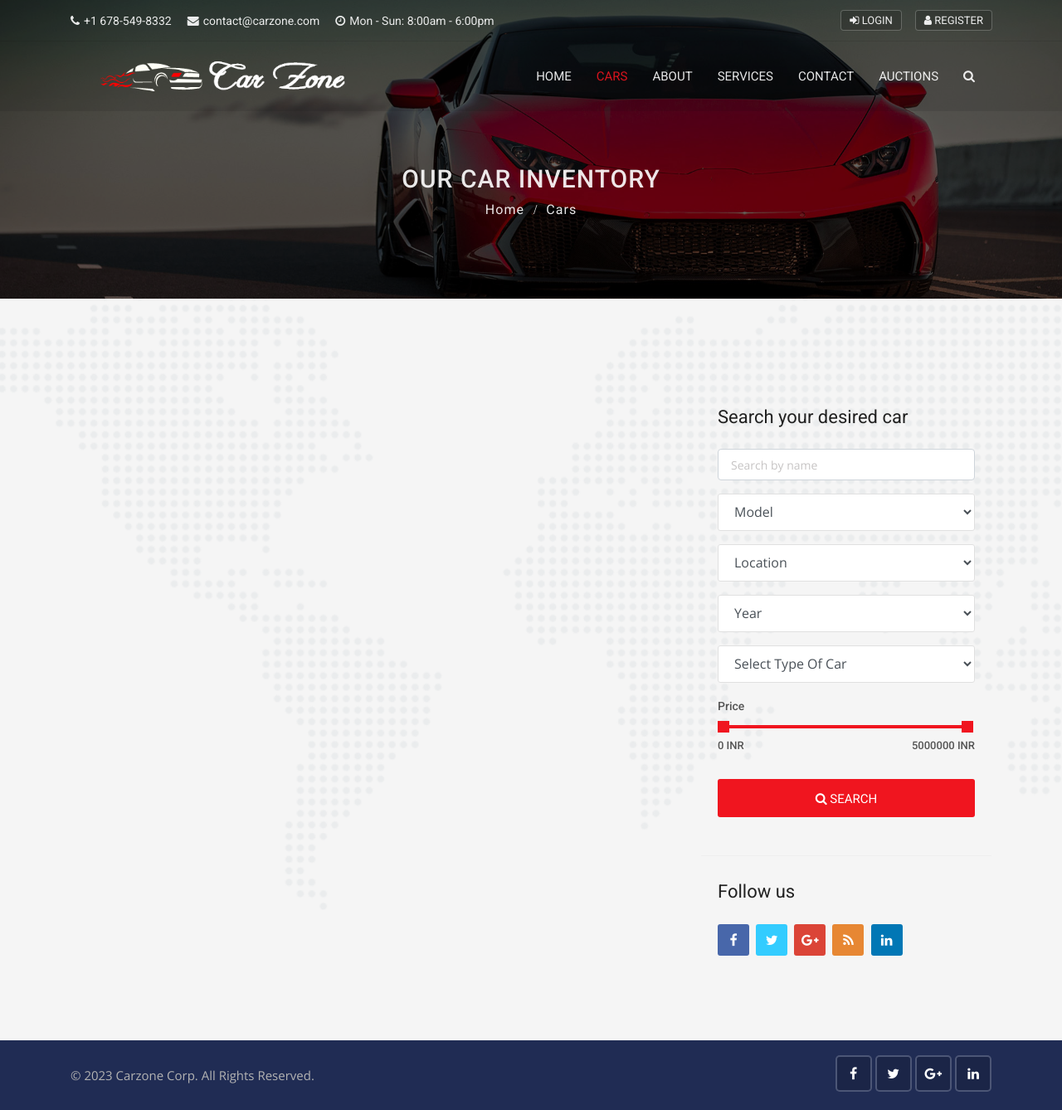
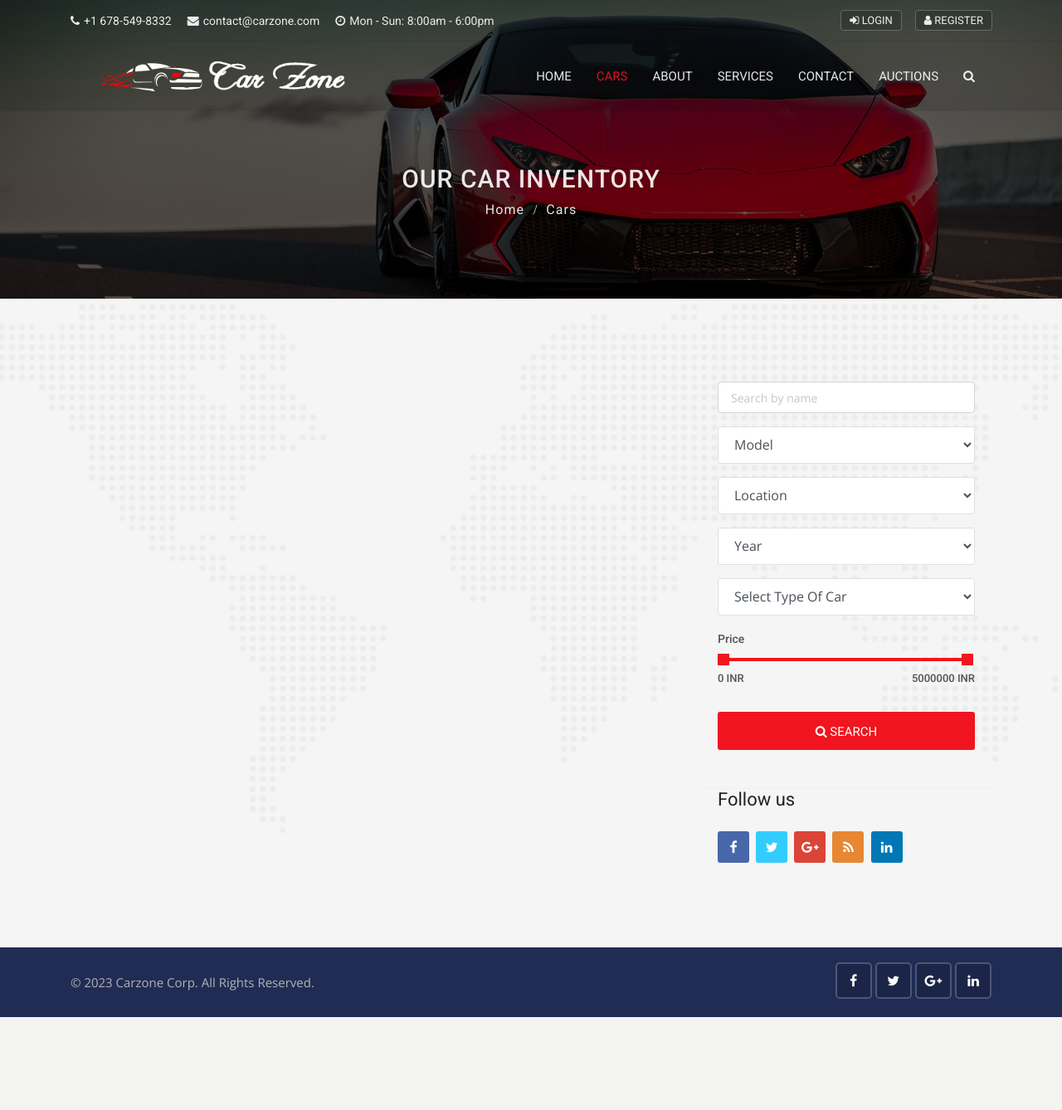
Before and after one commit to codesentry17/thisIsEverything, a Django app: page /cars/ in a window 1280 px wide. Shown: the whole page at 83% size. After the commit the page ends 1226 px from the top, so only its background shows below. Run offline with Django 3.2, Linux system fonts and the light colour scheme; data that the repository does not hold is empty; some libraries are stand-ins or nearby versions.

Commit message:
dashboard status; views modification for sold cars

```diff
--- a/cars/views.py
+++ b/cars/views.py
@@ -4,15 +4,15 @@ from django.core.paginator import Paginator, EmptyPage, PageNotAnInteger
 
 # Create your views here.
 def cars(request):
-    cars = Car.objects.order_by('-created_date')
+    cars = Car.objects.order_by('-created_date').filter(sold=False)
     paginator = Paginator(cars, 6)
     page = request.GET.get('page')
     paged_cars = paginator.get_page(page)
 
-    model_search = Car.objects.values_list('model', flat=True).distinct()
-    city_search = Car.objects.values_list('city', flat=True).distinct()
-    year_search = Car.objects.values_list('year', flat=True).distinct()
-    body_style_search = Car.objects.values_list('body_style', flat=True).distinct()
+    model_search = Car.objects.filter(sold=False).values_list('model', flat=True).distinct()
+    city_search = Car.objects.filter(sold=False).values_list('city', flat=True).distinct()
+    year_search = Car.objects.filter(sold=False).values_list('year', flat=True).distinct()
+    body_style_search = Car.objects.filter(sold=False).values_list('body_style', flat=True).distinct()
 
     data = {
         'cars': paged_cars,
@@ -33,13 +33,13 @@ def car_detail(request, id):
 
 
 def search(request):
-    cars = Car.objects.order_by('-created_date')
+    cars = Car.objects.order_by('-created_date').filter(sold=False)
 
-    model_search = Car.objects.values_list('model', flat=True).distinct()
-    city_search = Car.objects.values_list('city', flat=True).distinct()
-    year_search = Car.objects.values_list('year', flat=True).distinct()
-    body_style_search = Car.objects.values_list('body_style', flat=True).distinct()
-    transmission_search = Car.objects.values_list('transmission', flat=True).distinct()
+    model_search = Car.objects.filter(sold=False).values_list('model', flat=True).distinct()
+    city_search = Car.objects.filter(sold=False).values_list('city', flat=True).distinct()
+    year_search = Car.objects.filter(sold=False).values_list('year', flat=True).distinct()
+    body_style_search = Car.objects.filter(sold=False).values_list('body_style', flat=True).distinct()
+    transmission_search = Car.objects.filter(sold=False).values_list('transmission', flat=True).distinct()
 
     if 'keyword' in request.GET:
         keyword = request.GET['keyword']
--- a/templates/accounts/dashboard.html
+++ b/templates/accounts/dashboard.html
@@ -34,7 +34,7 @@
   {% if inquiries1 %}
   <div class="main-title" style="text-align:left">
     <br><br>
-    <h2>Inquiry for Cars</h2>
+    <h2>Inquiry for Cars:</h2>
   </div>
   <table class="table table-hover">
     <thead>
@@ -60,7 +60,7 @@
   {% if inquiries2 %}
   <div class="main-title" style="text-align:left;">
     <br><br>
-    <h2>Auction Bids for Cars</h2>
+    <h2>Auction Bids for Cars:</h2>
   </div>
   <table class="table table-hover">
     <thead>
--- a/templates/auctions/auction.html
+++ b/templates/auctions/auction.html
@@ -34,8 +34,6 @@
 
         <div class="row">
           {% for car in aucCars %}
-            {% if today < car.sell_date %}
-
             <div class="col-lg-4 col-md-6">
                 <div class="car-box">
                     <div class="car-thumbnail">
@@ -110,8 +108,6 @@
                     </div>
                 </div>
             </div>
-
-            {% endif %}
           {% endfor %}
 
         </div>
--- a/templates/base.html
+++ b/templates/base.html
@@ -37,12 +37,6 @@
 
     <script  src="{% static 'js/ie-emulation-modes-warning.js' %}"></script>
 
-    <style>
-        .sticky-div {
-            position: sticky;
-            top: 100px;
-        }
-    </style>
 </head>
 <body>
 <div class="page_loader"></div>
--- a/templates/cars/cars.html
+++ b/templates/cars/cars.html
@@ -27,7 +27,6 @@
 
                 <div class="row">
                   {% for car in cars %}
-                  {% if not car.sold %}
                     <div class="col-lg-6 col-md-6">
                         <div class="car-box-3">
                             <div class="car-thumbnail">
@@ -93,7 +92,6 @@
                             </div>
                         </div>
                     </div>
-                    {% endif %}
                     {% endfor %}
 
 
@@ -138,10 +136,9 @@
                 </div>
             </div>
             <div class="col-lg-4 col-md-12">
-                <div class="sticky-div">
+                <div style="position: sticky; top: 120px;">
                     <!-- Advanced search start -->
-                    <div class="widget advanced-search2">
-                        <h3 class="sidebar-title">Search your desired car</h3>
+                    <div class="widget advanced-search2" style="padding-top: 0px;">
                         <form action="{% url 'search' %}" method="">
                             <div class="form-group">
                                 <input type="text" name="keyword" placeholder="Search by name" class="form-control">
@@ -193,7 +190,7 @@
                     </div>
 
                     <!-- Question start -->
-                    <div class="widget question widget-3">
+                    <div class="widget question widget-3" style="padding-top: 0px;">
                         <h5 class="sidebar-title">Follow us</h5>
                         <div class="social-list clearfix">
                             <ul>
```
Also changed, not shown: auctions/views.py (+17 -18 lines), templates/auctions/aucCarDetail.html (+8 -1 lines), templates/cars/car_detail.html (+10 -3 lines).
